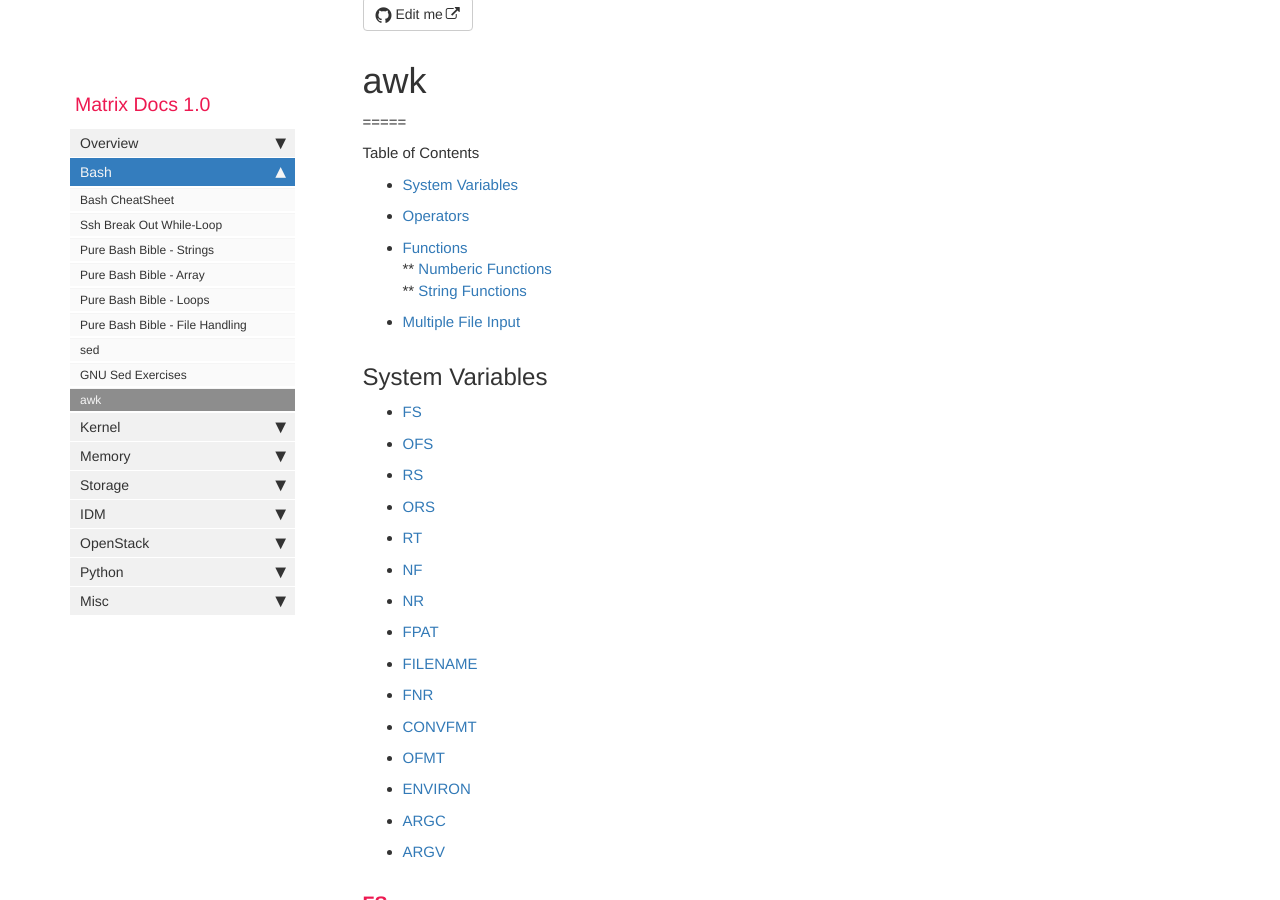
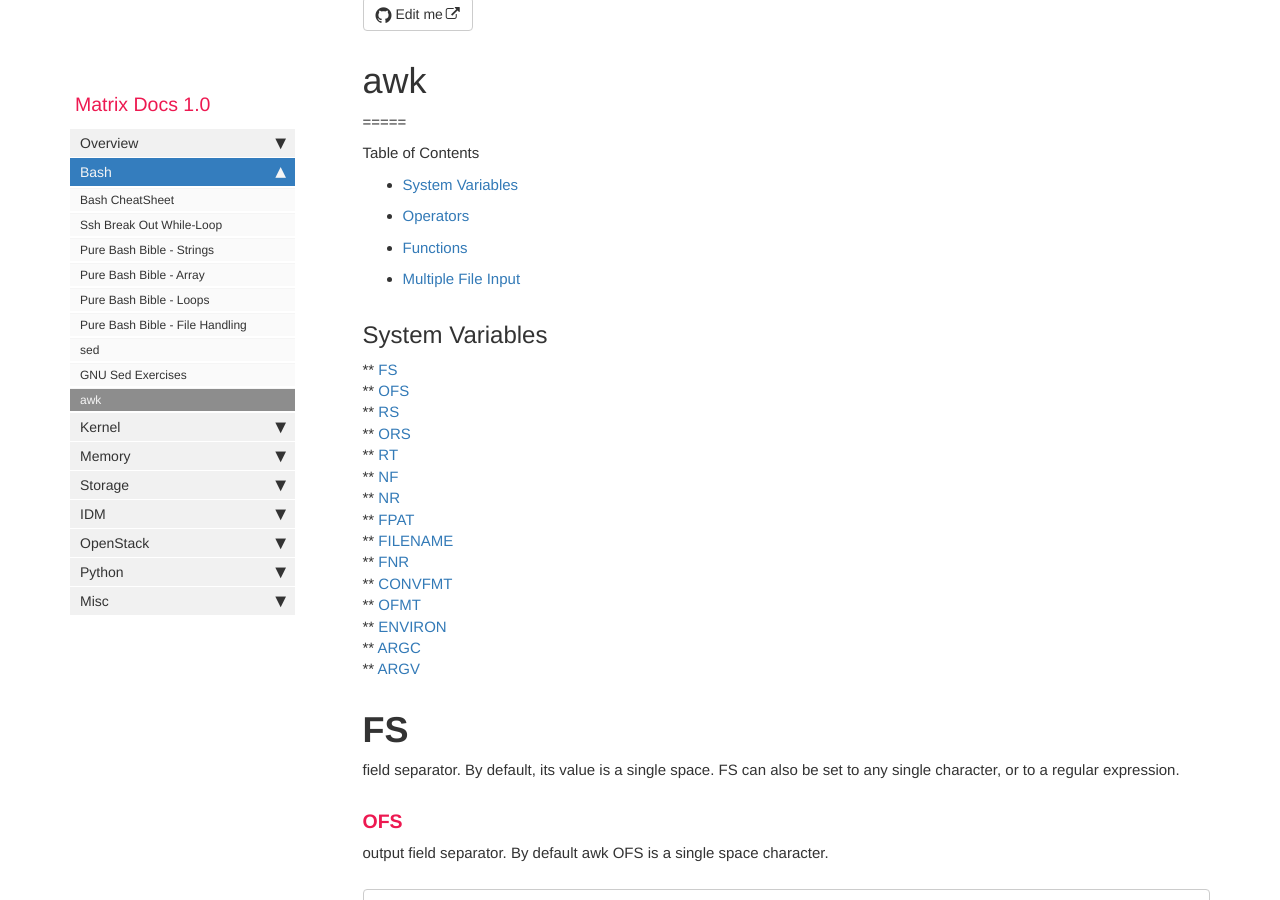
Before and after one commit to matrixzj/documentations, a Jekyll site: the page built from pages/bash/awk.md, in a window 1280 px wide and 900 px high, scrolled down 196 px. Built offline with Jekyll 4.4.1, drawn with Linux system fonts in a browser that asks for light colours; comment, search, counter and statistics services are not loaded; some of the changed text lies outside the part shown.

Commit message:
There are 1 files have been modified at 2022-03-11 21:01:41 . 	-rw-rw-r--. 1 jzou jzou 22828 Mar 11 21:01 pages/bash/awk.md No files have been added. No files have been deleted. No file type has been changed.

````diff
--- a/pages/bash/awk.md
+++ b/pages/bash/awk.md
@@ -17,31 +17,27 @@ Table of Contents
 * [System Variables](#system-variables)
 * [Operators](#operators)
 * [Functions](#functions)
-** [Numberic Functions](#numberic-functions)
-** [String Functions](#string-functions)
 * [Multiple File Input](#multiple-file-input)
-
-
 
 ## System Variables
 
-* [FS](##FS)
-* [OFS](##OFS)
-* [RS](##RS)
-* [ORS](##ORS)
-* [RT](##RT)
-* [NF](##NF)
-* [NR](##NR)
-* [FPAT](##FPAT)
-* [FILENAME](##FILENAME)
-* [FNR](##FNR)
-* [CONVFMT](##CONVFMT)
-* [OFMT](##OFMT)
-* [ENVIRON](##ENVIRON)
-* [ARGC](##ARGC)
-* [ARGV](##ARGV)
+** [FS](#FS)
+** [OFS](#OFS)
+** [RS](#RS)
+** [ORS](#ORS)
+** [RT](#RT)
+** [NF](#NF)
+** [NR](#NR)
+** [FPAT](#FPAT)
+** [FILENAME](#FILENAME)
+** [FNR](#FNR)
+** [CONVFMT](#CONVFMT)
+** [OFMT](#OFMT)
+** [ENVIRON](#ENVIRON)
+** [ARGC](#ARGC)
+** [ARGV](#ARGV)
 
-### **FS**
+# **FS**
 field separator. By default, its value is a single space. FS can also be set to any single character, or to a regular expression.
 
 ### **OFS**
@@ -137,7 +133,7 @@ $ echo "a|b|c" | awk 'BEGIN{RS="|"}{print NR}'
 3
 ```
 
-### FPAT
+### **FPAT**
 defines what should the fields be made up of, AKA `field pattern`
 ```bash
 $ echo 'Sample123string42with777numbers' | awk 'BEGIN{FPAT="[0-9]+"}{print $2}'
````
Also changed, not shown: other parts of pages/bash/awk.md (+4 -0 lines).
